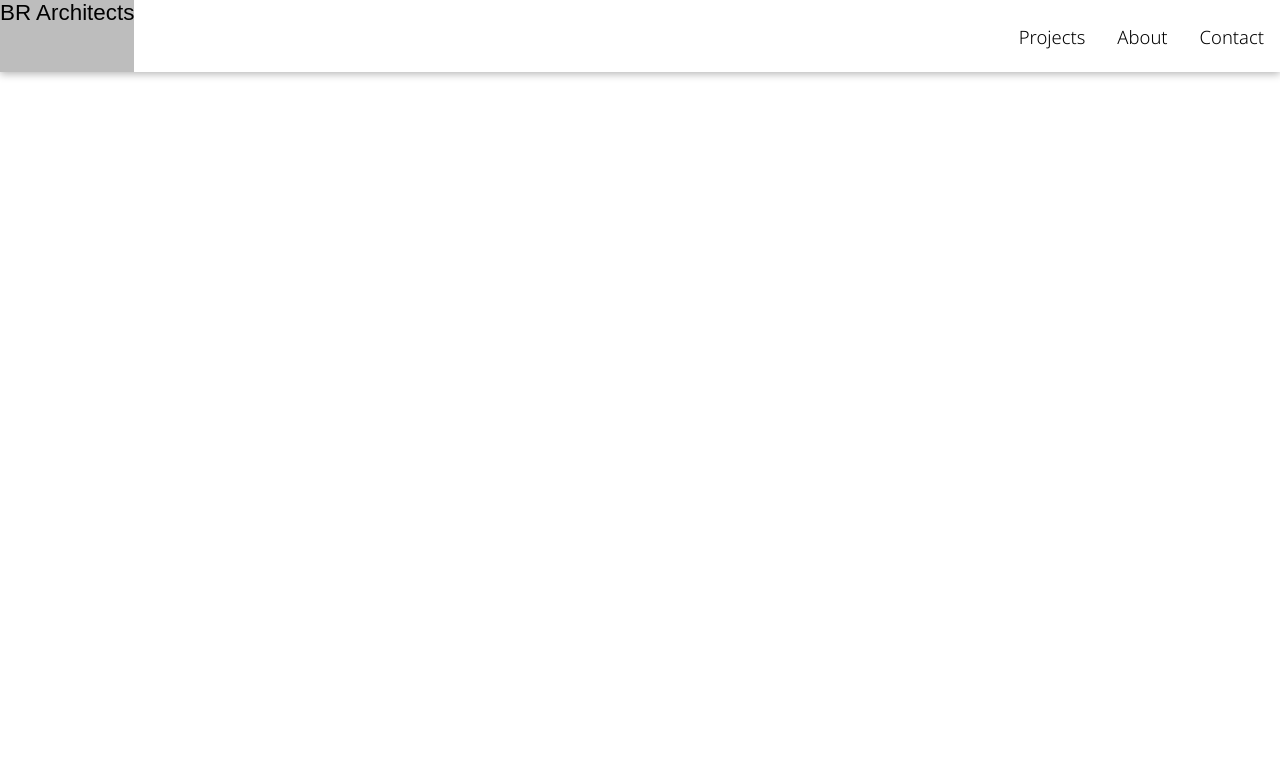
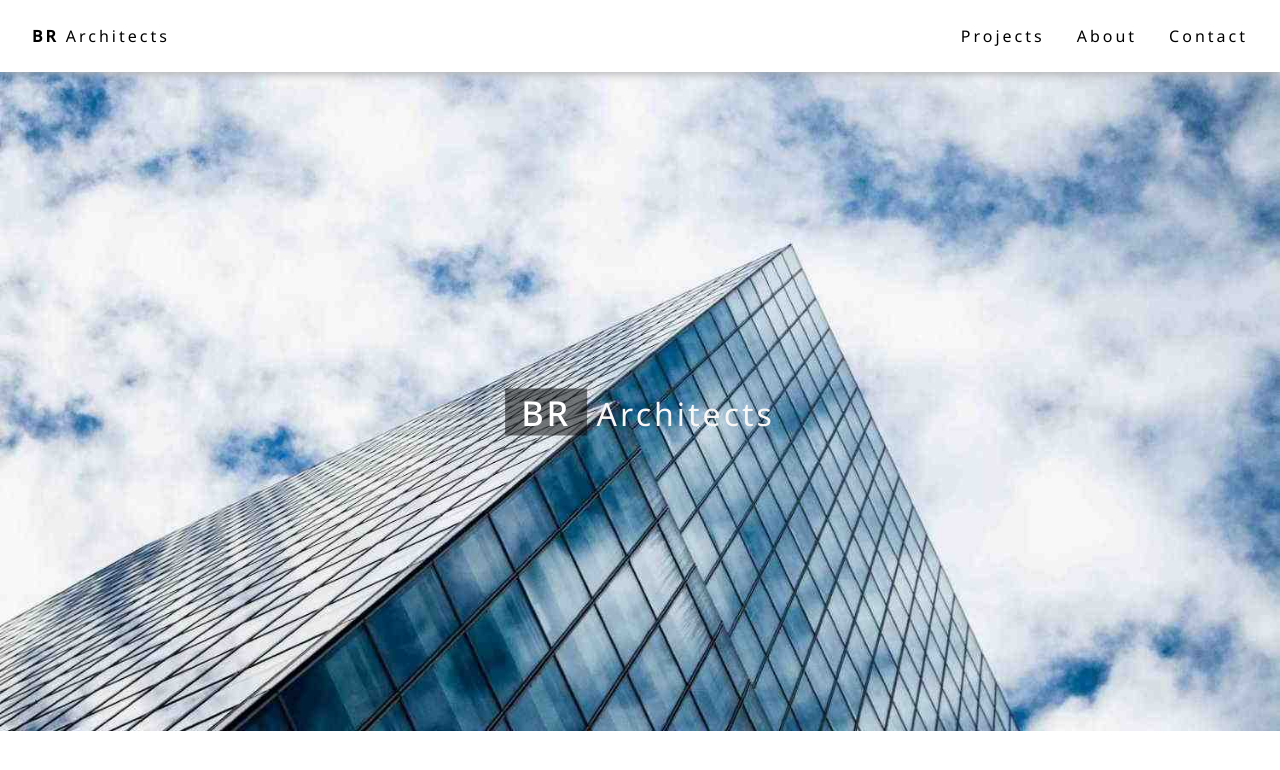
Before and after one commit to Umagowda1232/architect-website, a plain HTML site: page index.html in a window 1280 px wide. Drawn offline with nearby package versions, Linux system fonts and the light colour scheme.

Commit message:
Home Section added

```diff
--- a/index.html
+++ b/index.html
@@ -11,10 +11,12 @@
 
 <body>
     <div class="backdrop"></div>
-    <header class="main-header">
-
-        <button class="logo">BR Architects</button>
-
+    <header>
+        <a href="#home" class="main-header">
+            <div class="main-header__name">
+                <b>BR</b> Architects
+            </div>
+        </a>
         <div>
             <button class="toggle-button">
                 <span class="toggle-button__bar"></span>
@@ -40,6 +42,15 @@
             </ul>
         </nav>
     </header>
+    <main>
+          <section class="main-section" id="home">
+            <img src="./images/main.jpg" alt="Architects" class="main-section__image">
+            <h1 class="main-section__heading">
+              <span class="main-section__heading-one">BR</span>
+              <span class="main-section__heading-two">Architects</span>
+            </h1>
+          </section>
+    </main>
 
 </body>
 </html>
--- a/styles.css
+++ b/styles.css
@@ -4,6 +4,10 @@
 
 * {
     box-sizing: border-box;
+  }
+
+  a {
+    text-decoration: none;
   }
 
   html,
@@ -13,7 +17,7 @@
   }
 
   .backdrop {
-    display: none;
+
     position: fixed;
     left: 0;
     top: 0;
@@ -21,9 +25,10 @@
     width: 100vw;
     height: 100vh;
     z-index: 10;
+    display: none;
   }
 
-  .main-header {
+   header {
     position: fixed;
     top: 0;
     left: 0;
@@ -31,42 +36,35 @@
     height: 9vh;
     display: flex;
     justify-content: space-between;
+    align-items: center;
     box-shadow: 0px 2px 8px rgb(180, 180, 180);
-    z-index: 100;
+    z-index: 1;
     font-family: 'Noto Sans', sans-serif;
     font-weight: 300;
     font-size: 1rem;
     background-color: white;
   }
 
-  .logo {
-    display:flex;
-    margin: 0;
-    padding: 0;
-    top: 20px;
+  .main-header {
+    font-weight: 400;
     color: black;
-    font-size: 1.4rem;
-    border: none;
-
-    /* padding: 0.15rem; */
+    padding: 0.5rem 1rem;
+    letter-spacing: 3px;
+    margin-inline: 1rem;
   }
 
-  .logo:hover {
-    background-color: rgb(189, 189, 189);
-  }
 
-  .logo.name1 {
-     font-weight: bold;
-  }
 
   .toggle-button {
     height: 100%;
     width: 3rem;
     background: transparent;
     border: none;
+    margin-inline: 1rem;
     cursor: pointer;
   }
 
+  .main-header:hover,
   .toggle-button:hover {
     background-color: rgb(203, 203, 203);
   }
@@ -81,43 +79,74 @@
   }
 
   .mobile-nav {
-    display: none;
-    position: inherit;
+    position: fixed;
     top: 0;
     left: 0;
     background-color: rgb(10, 10, 10);
+    display: none;
+    flex-direction: column;
     height: 100%;
     width: auto;
+    z-index: 10;
   }
 
-  .mobile-nav__items {
-    padding: 0;
+  .mobile-nav__item {
+    font-weight: 300;
+    font-size: 1.15rem;
+    color: white;
+    padding-block: 1rem;
     list-style: none;
   }
 
-  .mobile-nav__item {
-    padding: 1rem;
-    padding-right: 5rem;
-  }
-
-  .mobile-nav__item a {
+  .mobile-nav__item a{
+    color: white;
+    text-align: center;
     text-decoration: none;
-    color: white;
-    padding: 2rem 1rem;
   }
 
   .mobile-nav__item:hover {
     background-color: rgb(255, 245, 229);
-  }
-
-  .mobile-nav__item:hover a {
-   color: black;
+    color: black;
   }
 
   .main-nav {
     display: none;
   }
 
+
+
+  /* ?Main section */
+    main {
+      margin-top: 3rem;
+    }
+
+    .main-section {
+      position: relative;
+      letter-spacing: 3px;
+    }
+
+    .main-section__image {
+      width: 100%;
+    }
+
+    .main-section h1 {
+      position: absolute;
+      top: 50%;
+      left: 50%;
+      transform: translate(-50%, -50%);
+    }
+
+    .main-section__heading-one{
+      font-size: 2.15rem;
+      color: rgb(254, 254, 254);
+      font-weight: 500;
+      padding-inline: 1rem;
+      background-color: rgb(0, 0, 0, 0.5);
+    }
+
+    .main-section__heading-two {
+      display: none;
+    }
 
 
 
@@ -129,31 +158,38 @@
     }
 
     .main-nav {
-      display: block;
+      display:flex;
+      margin-inline: 1rem;
     }
 
     .main-nav__items {
-      list-style: none;
-      margin: 0;
-      padding: 0;
       display: flex;
-      height: 100%;
     }
 
     .main-nav__item {
-      height: 100%;
-      display: flex;
-      align-items: center;
+      font-weight: 400;
+      list-style: none;
+      /* margin: 0; */
+      padding: 0.5rem 1rem;
+      /* display: flex; */
+      /* height: 100%; */
+      letter-spacing: 3px;
     }
 
-    .main-nav__item a {
+    .main-nav__item a{
+      color: black;
       text-decoration: none;
-      font-size: 1.15rem;
-      color: black;
-      padding: 0 1rem;
     }
 
     .main-nav__item:hover {
       background-color: rgb(189, 189, 189);
     }
+
+    .main-section__heading-two {
+      display: inline;
+      color: rgb(249, 246, 246);
+      font-weight: 400;
+      font-size: 2rem;
+
+    }
   }
```
Also changed, not shown: images/main.jpg (added).
